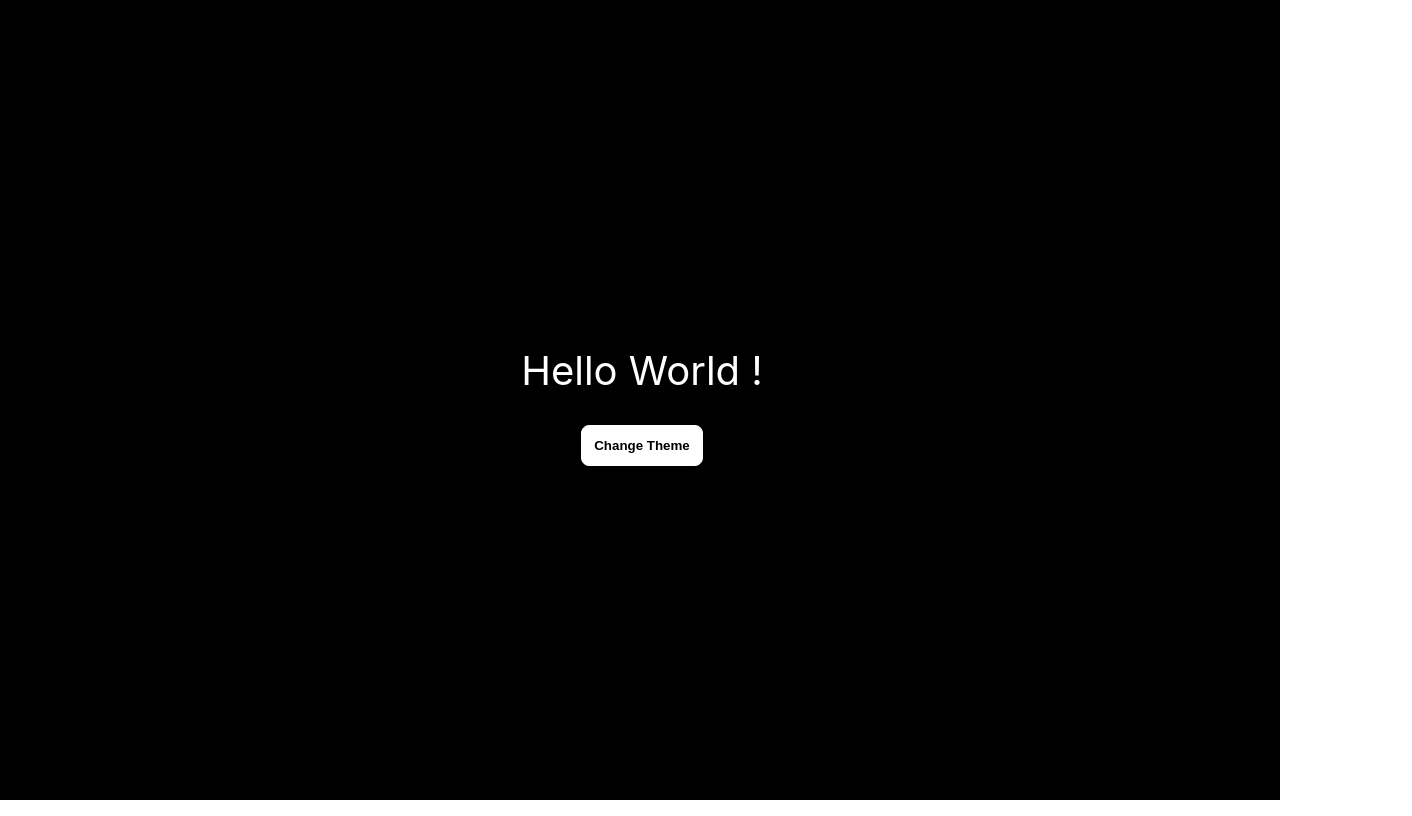
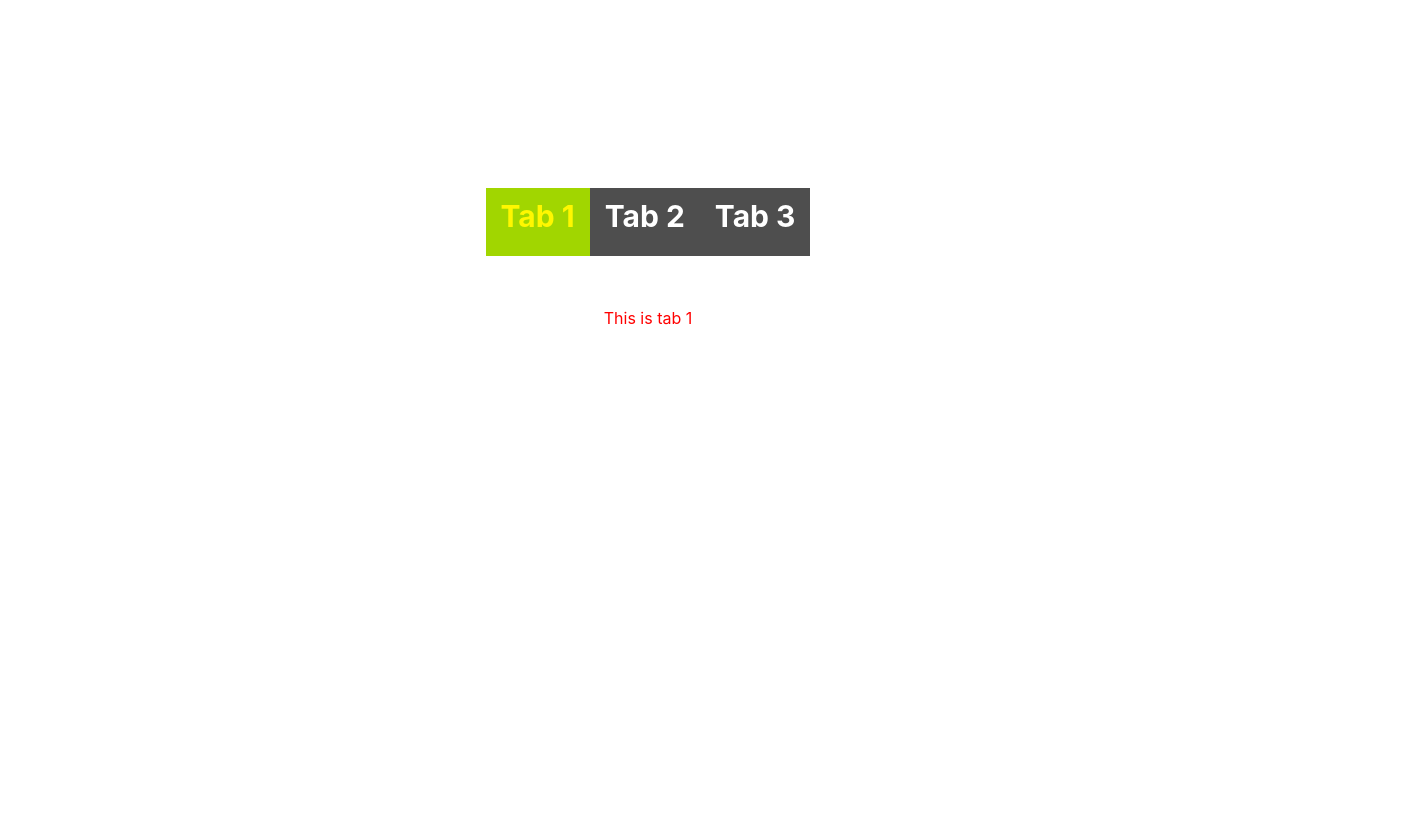
Before and after one commit to KSP-07/React-js-Projects, a React (Create React App) app: page / in a window 1280 px wide. Shown: the whole page, 1412 px wide, since content can reach past the window. Built offline with nearby package versions, Linux system fonts and the light colour scheme.

Commit message:
custom-tabs

```diff
--- a/src/App.js
+++ b/src/App.js
@@ -1,10 +1,12 @@
 import "./App.css";
 import LightSwitch from "./components/Mode-Switch";
 import Accordian from "./components/accordian";
+import TabTest from "./components/custom-tabs/tab-test";
 import ImageSlider from "./components/image-slider";
 import LoadMoreData from "./components/load-more-data";
 import QrCode from "./components/qr-code generator";
 import RandomColor from "./components/random-color";
+import ScrollBar from "./components/scroll-indicator";
 import StarRating from "./components/star-rating";
 import TreeView from "./components/tree-view";
 import menus from "./components/tree-view/data";
@@ -25,7 +27,12 @@ function App() {
       {/* <QrCode /> */}
 
       {/* theme switch */}
-      <LightSwitch/>
+      {/* <LightSwitch/> */}
+
+      {/* scroll percentage indicator */}
+      {/* <ScrollBar url={'https://dummyjson.com/products?limit = 100'}/> */}
+      {/* custom tab function */}
+      <TabTest/>
     </div>
   );
 }
--- /dev/null
+++ b/src/components/custom-tabs/tab-test.jsx
@@ -0,0 +1,27 @@
+import Tabs from "./tabs";
+
+
+export default function TabTest(){
+
+    const tabs =[
+        {
+            label:'Tab 1',
+            content: <div>This is tab 1</div>
+        },
+        {
+            label:'Tab 2',
+            content: <div>This is tab 2</div>
+        },
+        {
+            label:'Tab 3',
+            content: <div><h1>This is tab 3</h1></div>
+        },
+    ]
+
+
+    function handleChange(currentTabIndex){
+        console.log(currentTabIndex);
+    }
+
+    return <Tabs tabsContent={tabs} onChange={handleChange}/>
+}
--- /dev/null
+++ b/src/components/custom-tabs/tabs.css
@@ -0,0 +1,35 @@
+.wrapper{
+    padding: 8px;
+}
+
+.heading{
+    display: flex;
+    justify-content: center;
+    margin-bottom: 12px;
+}
+
+.tab-item{
+    display: inline-flex;
+    font-size: 30px;
+    font-weight: bold;
+    text-align: center;
+    padding: 10px 15px;
+    cursor: pointer;
+    border: none;
+    color: #fff;
+    background: #4e4e4e;
+}
+
+.tab-item.active{
+    border-color: black;
+    background: #a1d600;
+    columns: #fff;
+
+}
+
+.content{
+    padding: 20px 10px;
+    height: 300px;
+    overflow: auto;
+    background-color: #fff;
+}
--- /dev/null
+++ b/src/components/custom-tabs/tabs.jsx
@@ -0,0 +1,32 @@
+import { useState } from "react";
+import "./tabs.css";
+export default function Tabs({ tabsContent, onChange }) {
+  const [currentTabIndex, setCurrentTabIndex] = useState(0);
+
+  function handleOnClick(getCurrentIndex) {
+    setCurrentTabIndex(getCurrentIndex);
+    onChange(getCurrentIndex);
+  }
+  return (
+    <div>
+      <div className="wrapper">
+        <div className="heading">
+          {tabsContent.map((tabItem, index) => (
+            <div
+              className={`tab-item ${
+                currentTabIndex === index ? "active" : ""
+              }`}
+              onClick={() => handleOnClick(index)}
+              key={tabItem.label}
+            >
+              <span className="heading">{tabItem.label}</span>
+            </div>
+          ))}
+        </div>
+        <div className="content" style={{ color: "red" }}>
+          {tabsContent[currentTabIndex] && tabsContent[currentTabIndex].content}
+        </div>
+      </div>
+    </div>
+  );
+}
--- /dev/null
+++ b/src/components/scroll-indicator/index.jsx
@@ -0,0 +1,82 @@
+import { useEffect, useState } from "react";
+import "./styles.css";
+
+export default function ScrollBar({ url }) {
+  const [data, setData] = useState([]);
+  const [loading, setLoading] = useState(false);
+  const [errorMessage, setErrorMessage] = useState("");
+  const [scrollPercentage, setScrollPercentage] = useState(0);
+
+  async function fetchData(getUrl) {
+    try {
+      setLoading(true);
+      const response = await fetch(getUrl);
+      const data = await response.json();
+
+      if (data && data.products && data.products.length > 0) {
+        setData(data.products);
+        setLoading(false);
+      }
+    } catch (e) {
+      console.log(e);
+      setErrorMessage(e.message);
+    }
+  }
+
+  useEffect(() => {
+    fetchData(url);
+  }, [url]);
+
+  function handleScrollPercentage() {
+    console.log(
+      document.body.scrollTop,
+      document.documentElement.scrollTop,
+      document.documentElement.scrollHeight,
+      document.documentElement.clientHeight
+    );
+
+    const howMuchScrolled =
+      document.body.scrollTop || document.documentElement.scrollTop;
+
+    const height =
+      document.documentElement.scrollHeight -
+      document.documentElement.clientHeight;
+
+    setScrollPercentage((howMuchScrolled / height) * 100);
+  }
+
+  useEffect(() => {
+    window.addEventListener("scroll", handleScrollPercentage);
+
+    return () => {
+      window.removeEventListener("scroll", () => {});
+    };
+  }, []);
+
+
+  if(loading){
+    <div>Loading Data, Please wait!</div>
+  }
+
+  console.log(data, scrollPercentage);
+
+  return (
+    <div>
+      <div className="top-container">
+        <h1>Custom Scroll Indicator</h1>
+        <div className="scroll-progress-tracking-container">
+          <div
+            className="current-progress-bar"
+            style={{ width: `${scrollPercentage}%` }}
+          ></div>
+        </div>
+      </div>
+
+      <div className="data-cointainer">
+        {data && data.length > 0
+          ? data.map((dataItem) => <p>{dataItem.title}</p>)
+          : null}
+      </div>
+    </div>
+  );
+}
--- /dev/null
+++ b/src/components/scroll-indicator/styles.css
@@ -0,0 +1,26 @@
+
+.top-container{
+    position: fixed;
+    top: 0;
+    z-index: 1;
+    width: 100%;
+    text-align: center;
+    background-color: #075b0a;
+    color: #fff;
+}
+
+.scroll-progress-tracking-container{
+    width: 100%;
+    height: 10px;
+    background: #aaf900;
+}
+
+.current-progress-bar{
+    height: 10px;
+    background: #8b02b5;
+    width: 0%;
+}
+
+.data-container{
+    margin-top: 100px;
+}
```
